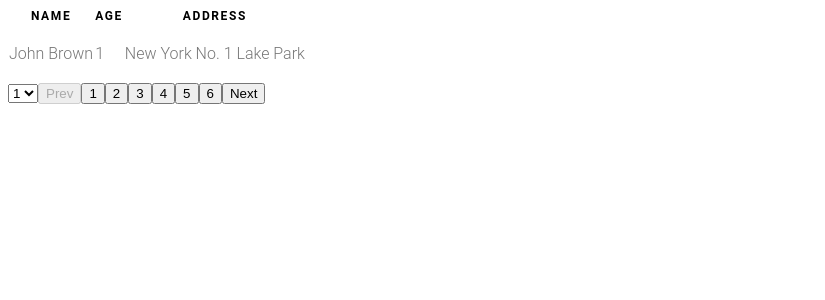
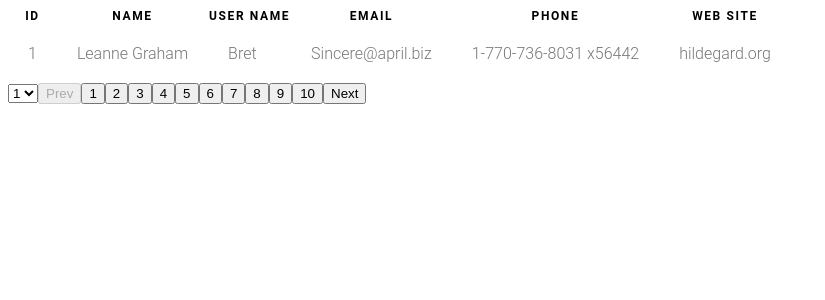
Before and after one commit to NurmatAbdullakh/table-ts, a React (Vite) app: page / in a window 1280 px wide. Shown: the top 300 px of the page, without its empty margins (0-825 px from the left). Built offline with nearby package versions, Linux system fonts and the light colour scheme.

Commit message:
feat : create userSlice

```diff
--- a/package.json
+++ b/package.json
@@ -10,8 +10,10 @@
     "preview": "vite preview"
   },
   "dependencies": {
+    "@reduxjs/toolkit": "^2.0.1",
     "react": "^18.2.0",
-    "react-dom": "^18.2.0"
+    "react-dom": "^18.2.0",
+    "react-redux": "^9.0.4"
   },
   "devDependencies": {
     "@types/react": "^18.2.43",
--- a/src/App.tsx
+++ b/src/App.tsx
@@ -2,10 +2,10 @@
 import { Table, TableContainer } from "./components/table/index.d";
 import { Pagination, usePagination } from "./components/pagination/index.d";
 import { useAppProps } from "./use-app-props";
+import { User } from "./store/user";
+import { ReactNode } from "react";
 
 export const App = () => {
-
-
   const {
     limit,
     setLimit,
@@ -65,8 +65,7 @@
                     return (
                       <Table.Td key={index}>
                         {
-                          row[column.id as keyof typeof row] ||
-                          row[column.key as keyof typeof row]
+                          row[column.key as keyof User] as ReactNode
                         }
                       </Table.Td>
                     );
--- a/src/components/pagination/use-pagination.tsx
+++ b/src/components/pagination/use-pagination.tsx
@@ -1,5 +1,6 @@
 import { ChangeEvent, ChangeEventHandler, Dispatch, MouseEventHandler, SetStateAction, useMemo } from "react"
 import { callFns } from "../../utils/callFns";
+import { User } from "../../store/user";
 
 
 
@@ -30,7 +31,7 @@
     getPrevButtonProps: GetPrevButtonPropsFn;
     getNextButtonProps: GetNextButtonPropsFn;
     getLimitProps: GetLimitPropsFn;
-    renderingData: { name: string; age: number; address: string; id: string; }[];
+    renderingData: User[];
     steps: number[]
 }
 
@@ -39,7 +40,7 @@
     limit: number,
     setPage: Dispatch<SetStateAction<number>>,
     setLimit: Dispatch<SetStateAction<number>>,
-    data: { name: string; age: number; address: string; id: string; }[]
+    data: User[]
 }
 
 type UsePaginationFn = (params: usePaginationParams) => UsePaginationReturn;
--- a/src/index.css
+++ b/src/index.css
@@ -61,6 +61,7 @@
     padding-bottom: 20px;
     padding-top: 20px;
     font-weight: 300;
+    padding: 20px;
 }
 
 tbody th small,
--- a/src/main.tsx
+++ b/src/main.tsx
@@ -2,9 +2,13 @@
 import ReactDOM from 'react-dom/client'
 import App from './App.tsx'
 import './index.css'
+import { Provider } from 'react-redux'
+import { store } from './store/store.ts'
 
 ReactDOM.createRoot(document.getElementById('root')!).render(
   <React.StrictMode>
-    <App />
+    <Provider store={store}>
+      <App />
+    </Provider>
   </React.StrictMode>,
 )
--- /dev/null
+++ b/src/store/store.ts
@@ -0,0 +1,12 @@
+import { configureStore } from "@reduxjs/toolkit";
+import { userReducer } from "./user/userSlice";
+import { TypedUseSelectorHook, useDispatch, useSelector } from "react-redux";
+
+export const store = configureStore({
+    reducer: {
+        user: userReducer
+    }
+})
+
+export const useAppDispatch: () => typeof store.dispatch = useDispatch
+export const useAppSelector: TypedUseSelectorHook<ReturnType<typeof store.getState>> = useSelector
--- /dev/null
+++ b/src/store/user/index.ts
@@ -0,0 +1,3 @@
+export {userReducer} from "./userSlice"
+export { userActions } from "./userSlice"
+export type {User} from "./userSlice"
--- /dev/null
+++ b/src/store/user/userSlice.tsx
@@ -0,0 +1,278 @@
+import { PayloadAction, createSlice } from "@reduxjs/toolkit"
+
+export interface User {
+    id: number,
+    name: string,
+    username: string,
+    email: string,
+    address: {
+        street: string,
+        suite: string,
+        city: string,
+        zipcode: string,
+        geo: {
+            lat: string,
+            lng: string
+        }
+    },
+    phone: string,
+    website: string,
+    company: {
+        name: string,
+        catchPhrase: string,
+        bs: string
+
+
+    }
+}
+
+interface UserState {
+    users: User[]
+
+}
+
+const initialState: UserState = {
+    users: [
+        {
+            "id": 1,
+            "name": "Leanne Graham",
+            "username": "Bret",
+            "email": "Sincere@april.biz",
+            "address": {
+                "street": "Kulas Light",
+                "suite": "Apt. 556",
+                "city": "Gwenborough",
+                "zipcode": "92998-3874",
+                "geo": {
+                    "lat": "-37.3159",
+                    "lng": "81.1496"
+                }
+            },
+            "phone": "1-770-736-8031 x56442",
+            "website": "hildegard.org",
+            "company": {
+                "name": "Romaguera-Crona",
+                "catchPhrase": "Multi-layered client-server neural-net",
+                "bs": "harness real-time e-markets"
+            }
+        },
+        {
+            "id": 2,
+            "name": "Ervin Howell",
+            "username": "Antonette",
+            "email": "Shanna@melissa.tv",
+            "address": {
+                "street": "Victor Plains",
+                "suite": "Suite 879",
+                "city": "Wisokyburgh",
+                "zipcode": "90566-7771",
+                "geo": {
+                    "lat": "-43.9509",
+                    "lng": "-34.4618"
+                }
+            },
+            "phone": "010-692-6593 x09125",
+            "website": "anastasia.net",
+            "company": {
+                "name": "Deckow-Crist",
+                "catchPhrase": "Proactive didactic contingency",
+                "bs": "synergize scalable supply-chains"
+            }
+        },
+        {
+            "id": 3,
+            "name": "Clementine Bauch",
+            "username": "Samantha",
+            "email": "Nathan@yesenia.net",
+            "address": {
+                "street": "Douglas Extension",
+                "suite": "Suite 847",
+                "city": "McKenziehaven",
+                "zipcode": "59590-4157",
+                "geo": {
+                    "lat": "-68.6102",
+                    "lng": "-47.0653"
+                }
+            },
+            "phone": "1-463-123-4447",
+            "website": "ramiro.info",
+            "company": {
+                "name": "Romaguera-Jacobson",
+                "catchPhrase": "Face to face bifurcated interface",
+                "bs": "e-enable strategic applications"
+            }
+        },
+        {
+            "id": 4,
+            "name": "Patricia Lebsack",
+            "username": "Karianne",
+            "email": "Julianne.OConner@kory.org",
+            "address": {
+                "street": "Hoeger Mall",
+                "suite": "Apt. 692",
+                "city": "South Elvis",
+                "zipcode": "53919-4257",
+                "geo": {
+                    "lat": "29.4572",
+                    "lng": "-164.2990"
+                }
+            },
+            "phone": "493-170-9623 x156",
+            "website": "kale.biz",
+            "company": {
+                "name": "Robel-Corkery",
+                "catchPhrase": "Multi-tiered zero tolerance productivity",
+                "bs": "transition cutting-edge web services"
+            }
+        },
+        {
+            "id": 5,
+            "name": "Chelsey Dietrich",
+            "username": "Kamren",
+            "email": "Lucio_Hettinger@annie.ca",
+            "address": {
+                "street": "Skiles Walks",
+                "suite": "Suite 351",
+                "city": "Roscoeview",
+                "zipcode": "33263",
+                "geo": {
+                    "lat": "-31.8129",
+                    "lng": "62.5342"
+                }
+            },
+            "phone": "(254)954-1289",
+            "website": "demarco.info",
+            "company": {
+                "name": "Keebler LLC",
+                "catchPhrase": "User-centric fault-tolerant solution",
+                "bs": "revolutionize end-to-end systems"
+            }
+        },
+        {
+            "id": 6,
+            "name": "Mrs. Dennis Schulist",
+            "username": "Leopoldo_Corkery",
+            "email": "Karley_Dach@jasper.info",
+            "address": {
+                "street": "Norberto Crossing",
+                "suite": "Apt. 950",
+                "city": "South Christy",
+                "zipcode": "23505-1337",
+                "geo": {
+                    "lat": "-71.4197",
+                    "lng": "71.7478"
+                }
+            },
+            "phone": "1-477-935-8478 x6430",
+            "website": "ola.org",
+            "company": {
+                "name": "Considine-Lockman",
+                "catchPhrase": "Synchronised bottom-line interface",
+                "bs": "e-enable innovative applications"
+            }
+        },
+        {
+            "id": 7,
+            "name": "Kurtis Weissnat",
+            "username": "Elwyn.Skiles",
+            "email": "Telly.Hoeger@billy.biz",
+            "address": {
+                "street": "Rex Trail",
+                "suite": "Suite 280",
+                "city": "Howemouth",
+                "zipcode": "58804-1099",
+                "geo": {
+                    "lat": "24.8918",
+                    "lng": "21.8984"
+                }
+            },
+            "phone": "210.067.6132",
+            "website": "elvis.io",
+            "company": {
+                "name": "Johns Group",
+                "catchPhrase": "Configurable multimedia task-force",
+                "bs": "generate enterprise e-tailers"
+            }
+        },
+        {
+            "id": 8,
+            "name": "Nicholas Runolfsdottir V",
+            "username": "Maxime_Nienow",
+            "email": "Sherwood@rosamond.me",
+            "address": {
+                "street": "Ellsworth Summit",
+                "suite": "Suite 729",
+                "city": "Aliyaview",
+                "zipcode": "45169",
+                "geo": {
+                    "lat": "-14.3990",
+                    "lng": "-120.7677"
+                }
+            },
+            "phone": "586.493.6943 x140",
+            "website": "jacynthe.com",
+            "company": {
+                "name": "Abernathy Group",
+                "catchPhrase": "Implemented secondary concept",
+                "bs": "e-enable extensible e-tailers"
+            }
+        },
+        {
+            "id": 9,
+            "name": "Glenna Reichert",
+            "username": "Delphine",
+            "email": "Chaim_McDermott@dana.io",
+            "address": {
+                "street": "Dayna Park",
+                "suite": "Suite 449",
+                "city": "Bartholomebury",
+                "zipcode": "76495-3109",
+                "geo": {
+                    "lat": "24.6463",
+                    "lng": "-168.8889"
+                }
+            },
+            "phone": "(775)976-6794 x41206",
+            "website": "conrad.com",
+            "company": {
+                "name": "Yost and Sons",
+                "catchPhrase": "Switchable contextually-based project",
+                "bs": "aggregate real-time technologies"
+            }
+        },
+        {
+            "id": 10,
+            "name": "Clementina DuBuque",
+            "username": "Moriah.Stanton",
+            "email": "Rey.Padberg@karina.biz",
+            "address": {
+                "street": "Kattie Turnpike",
+                "suite": "Suite 198",
+                "city": "Lebsackbury",
+                "zipcode": "31428-2261",
+                "geo": {
+                    "lat": "-38.2386",
+                    "lng": "57.2232"
+                }
+            },
+            "phone": "024-648-3804",
+            "website": "ambrose.net",
+            "company": {
+                "name": "Hoeger LLC",
+                "catchPhrase": "Centralized empowering task-force",
+                "bs": "target end-to-end models"
+            }
+        }
+    ]
+}
+
+export const { reducer: userReducer, actions: userActions } = createSlice({
+    name: "user",
+    initialState,
+    reducers: {
+        addUsers: (state, action: PayloadAction<User[]>) => {
+            state.users = [...state.users, ...action.payload]
+        }
+
+    }
+})
--- a/src/use-app-props.tsx
+++ b/src/use-app-props.tsx
@@ -1,66 +1,53 @@
 import { useState } from "react";
+import { useAppSelector } from "./store/store";
 
 export const useAppProps = () => {
+    const users = useAppSelector(state => state.user.users)
+    console.log("users", users);
+
 
     const [limit, setLimit] = useState(1);
     const [page, setPage] = useState(1);
 
     const data = [
-        {
-            name: "John Brown",
-            age: 1,
-            address: "New York No. 1 Lake Park",
-            id: "1",
-        },
-        {
-            name: "Jim Green",
-            age: 2,
-            address: "London No. 1 Lake Park",
-            id: "2",
-        },
-        {
-            name: "Joe Black",
-            age: 3,
-            address: "Sidney No. 1 Lake Park",
-            id: "3",
-        },
-        {
-            name: "Jim Red",
-            age: 4,
-            address: "London No. 2 Lake Park",
-            id: "4",
-        },
-        {
-            name: "Joe Black",
-            age: 5,
-            address: "Sidney No. 1 Lake Park",
-            id: "5",
-        },
-        {
-            name: "John Doe",
-            age: 6,
-            address: "New York No. 2 Lake Park",
-            id: "6",
-        },
+        ...users
     ];
 
     const columns = [
         {
             id: "1",
+            title: "ID",
+            key: "id",
+            render: () => { }
+        },
+        {
+            id: "2",
             title: "NAME",
             key: "name",
             render: () => { }
         },
         {
-            id: "2",
-            title: "AGE",
-            key: "age",
+            id: "4",
+            title: "USER NAME",
+            key: "username",
             render: () => { }
         },
         {
-            id: "3",
-            title: "ADDRESS",
-            key: "address",
+            id: "5",
+            title: "Email ",
+            key: "email",
+            render: () => { }
+        },
+        {
+            id: "6",
+            title: "PHONE",
+            key: "phone",
+            render: () => { }
+        },
+        {
+            id: "7",
+            title: "Web Site",
+            key: "website",
             render: () => { }
         },
     ];
```
Also changed, not shown: 1 other file (tests, documents, lock files or other folders).
